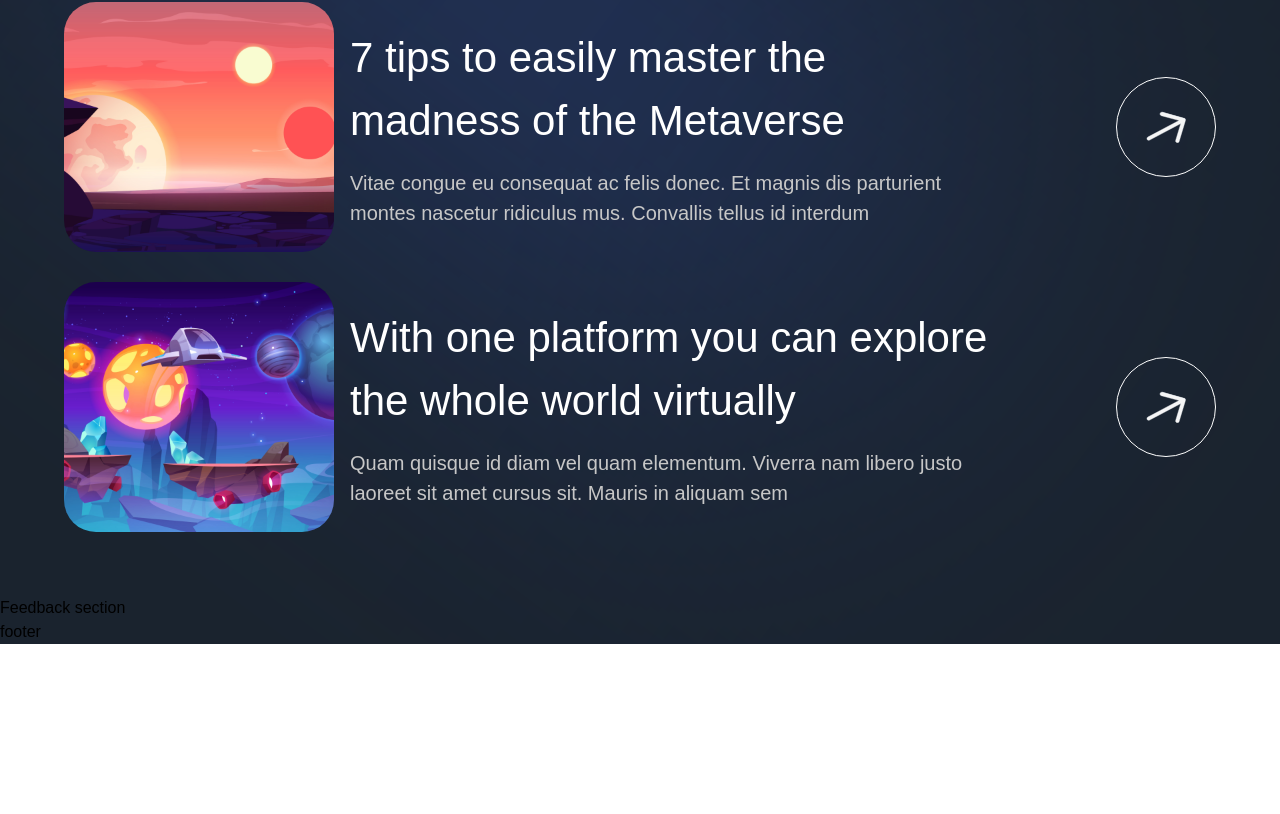
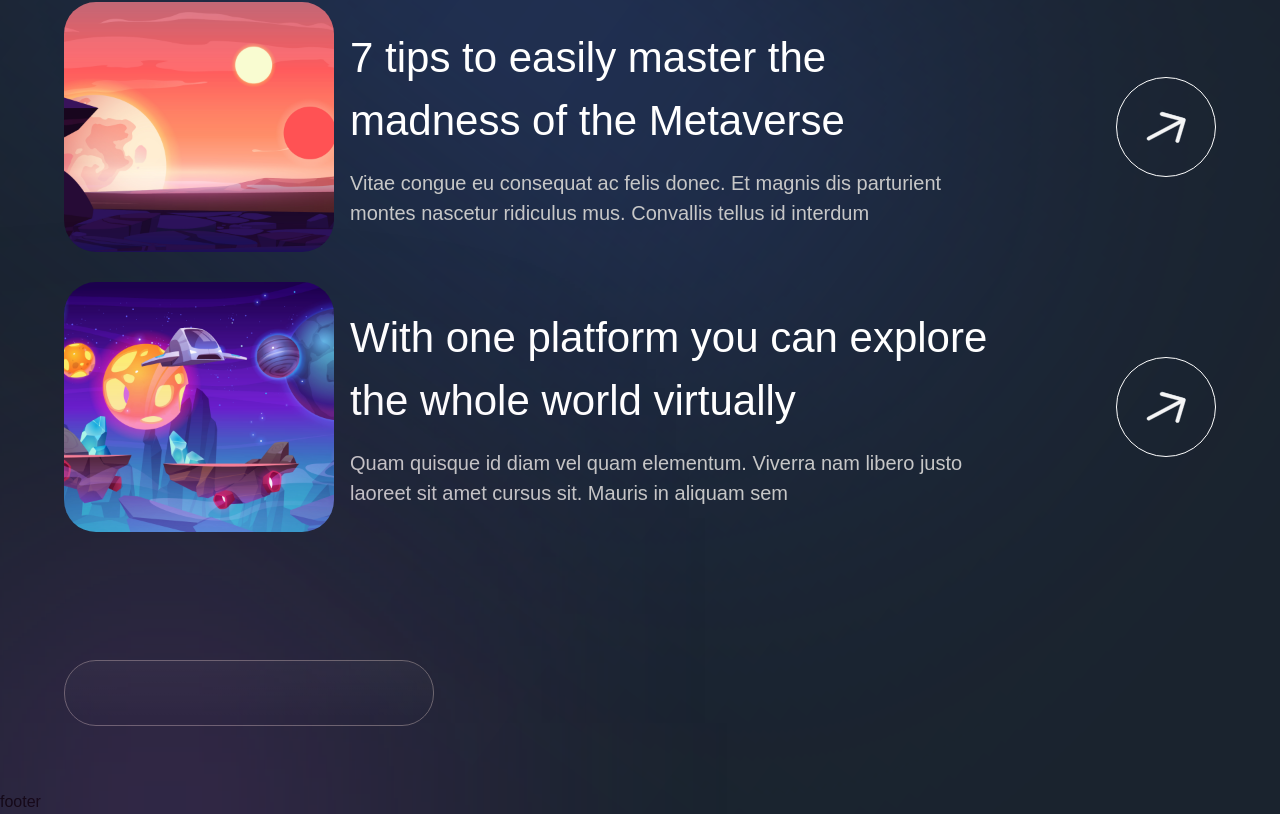
Before and after one commit to robedgar/Meta-Site, a Next.js app: page / in a window 1280 px wide. Shown: the part 5652-6466 px from the top of the page. Before the commit the page ends 6296 px from the top, so only its background shows below. Built offline with nearby package versions, Linux system fonts and the light colour scheme; a web font is replaced by a local one.

Commit message:
Update Feedback

```diff
--- a/sections/Feedback.jsx
+++ b/sections/Feedback.jsx
@@ -1,8 +1,26 @@
 'use client';
 
+import { motion } from 'framer-motion';
+
+import styles from '../styles';
+import { fadeIn, staggerContainer, zoomIn } from '../utils/motion';
+
 const Feedback = () => (
-  <section>
-    Feedback section
+  <section className={`${styles.paddings} relative z-10`}>
+    <motion.div
+      variants={staggerContainer}
+      initial="hidden"
+      whileInView="show"
+      viewport={{ once: 'false', amount: 0.25 }}
+      className={`${styles.innerWidth} mx-auto flex flex-col lg:flex-row gap-6 `}
+    >
+      <motion.div
+        variants={fadeIn('right', 'tween', 0.2, 1)}
+        className=" flex-[0.5] lg:max-w-[370px] flex justify-end flex-col gradient-05 sm:p-8 p-4 rounded-[32px] border-[1px] border-[#6a6a6a] relative"
+      >
+        <div className="feedback-gradient" />
+      </motion.div>
+    </motion.div>
   </section>
 );
 
```
